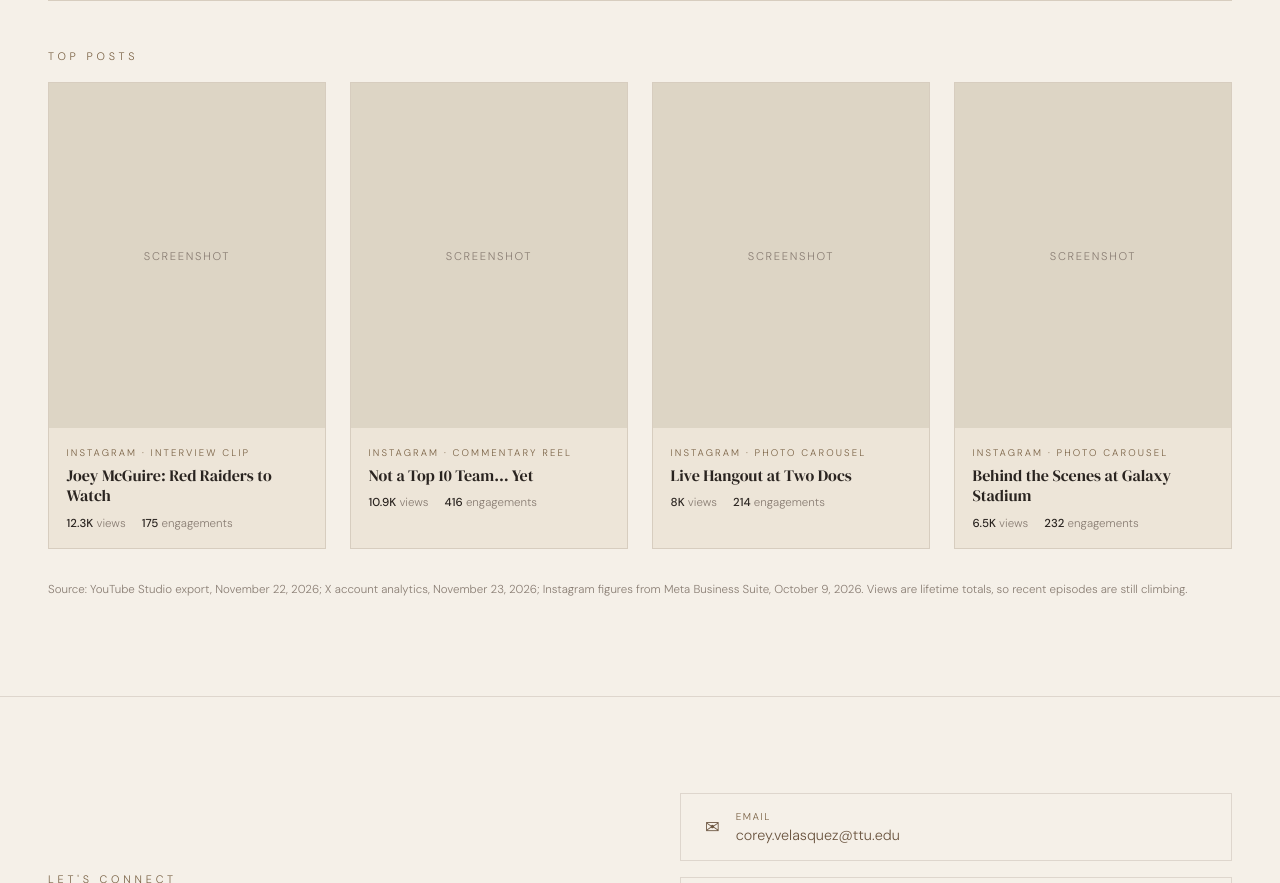
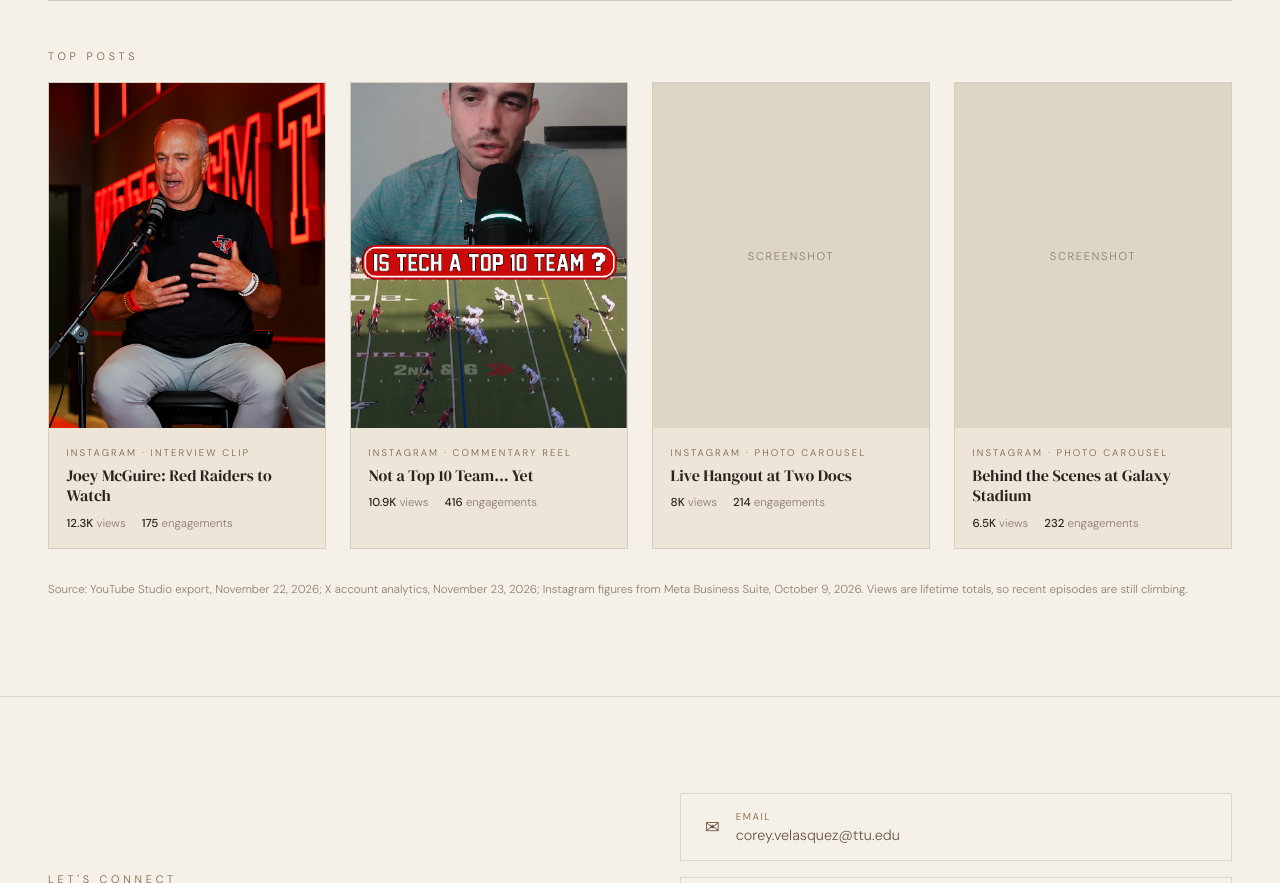
Before and after one commit to coreyvelasquez92/coreyvelasquez92.github.io, a plain HTML site: page index.html in a window 1280 px wide. Shown: the part 8105-8988 px from the top of the page. Drawn offline with Linux system fonts and the light colour scheme.

Commit message:
Update index.html

```diff
--- a/index.html
+++ b/index.html
@@ -514,14 +514,14 @@ footer{padding:2rem 3rem;border-top:1px solid var(--border);display:flex;justify
 
   <div class="reveal"><p class="section-label" style="margin-bottom:1.2rem">Top Posts</p></div>
   <div class="post-grid reveal">
-    <div class="post-card" data-modal-img="assets/bs-ig-mcguire.jpg" data-modal-cat="Instagram · Interview Clip" data-modal-title="Joey McGuire: Red Raiders to Watch" data-modal-desc="Promo clip from my sit-down interview with Head Coach Joey McGuire, cut to drive viewers to the full YouTube episode. The top post of the 2026 preseason. 12.3K views · 10.2K accounts reached. instagram.com/reel/DcdxPoQhzEz">
-      <img class="post-shot" src="assets/bs-ig-mcguire.jpg" alt="Joey McGuire: Red Raiders to Watch" onerror="this.closest('.post-card').classList.add('no-img')">
+    <div class="post-card" data-modal-img="assets/joey.jpg" data-modal-cat="Instagram · Interview Clip" data-modal-title="Joey McGuire: Red Raiders to Watch" data-modal-desc="Promo clip from my sit-down interview with Head Coach Joey McGuire, cut to drive viewers to the full YouTube episode. The top post of the 2026 preseason. 12.3K views · 10.2K accounts reached. instagram.com/reel/DcdxPoQhzEz">
+      <img class="post-shot" src="assets/joey.jpg" alt="Joey McGuire: Red Raiders to Watch" onerror="this.closest('.post-card').classList.add('no-img')">
       <div class="post-ph">Screenshot</div>
       <div class="post-info"><div class="p-cat" style="margin-bottom:.35rem">Instagram · Interview Clip</div><div class="v-title">Joey McGuire: Red Raiders to Watch</div>
         <div class="post-stats"><span><b>12.3K</b> views</span><span><b>175</b> engagements</span></div></div>
     </div>
-    <div class="post-card" data-modal-img="assets/bs-ig-top10.jpg" data-modal-cat="Instagram · Commentary Reel" data-modal-title="Not a Top 10 Team… Yet" data-modal-desc="Quick-turn reaction reel after the Week 1 AP poll drop, timed to the news cycle. 10.9K views · 8.6K accounts reached. instagram.com/reel/DdC9TAZuDZe">
-      <img class="post-shot" src="assets/bs-ig-top10.jpg" alt="Not a Top 10 Team… Yet" onerror="this.closest('.post-card').classList.add('no-img')">
+    <div class="post-card" data-modal-img="assets/zylertop10.jpg" data-modal-cat="Instagram · Commentary Reel" data-modal-title="Not a Top 10 Team… Yet" data-modal-desc="Quick-turn reaction reel after the Week 1 AP poll drop, timed to the news cycle. 10.9K views · 8.6K accounts reached. instagram.com/reel/DdC9TAZuDZe">
+      <img class="post-shot" src="assets/zylertop10.jpg" alt="Not a Top 10 Team… Yet" onerror="this.closest('.post-card').classList.add('no-img')">
       <div class="post-ph">Screenshot</div>
       <div class="post-info"><div class="p-cat" style="margin-bottom:.35rem">Instagram · Commentary Reel</div><div class="v-title">Not a Top 10 Team… Yet</div>
         <div class="post-stats"><span><b>10.9K</b> views</span><span><b>416</b> engagements</span></div></div>
```
